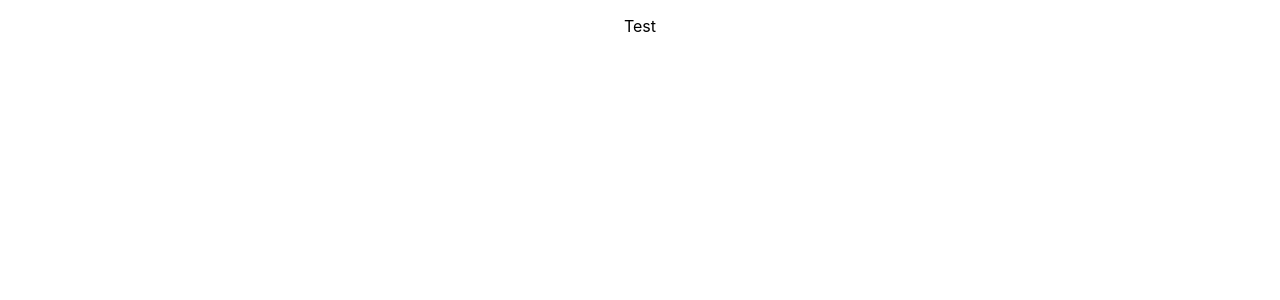
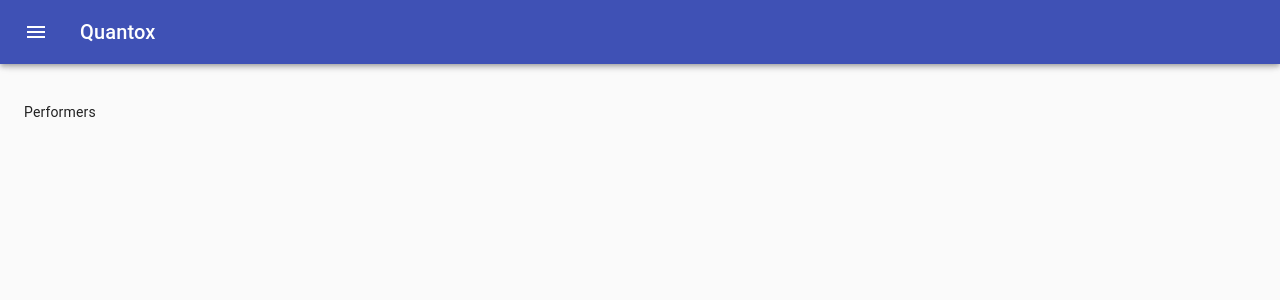
Before and after one commit to bgmirko/quant-frontend-react, a React (Create React App) app: page /performers in a window 1280 px wide. Shown: the top 300 px of the page. Built offline with nearby package versions, Linux system fonts and the light colour scheme.

Commit message:
Set project files structure, set router and routs

```diff
--- a/package.json
+++ b/package.json
@@ -3,11 +3,16 @@
   "version": "0.1.0",
   "private": true,
   "dependencies": {
+    "@material-ui/core": "^4.9.0",
+    "@material-ui/icons": "^4.5.1",
     "@testing-library/jest-dom": "^4.2.4",
     "@testing-library/react": "^9.3.2",
     "@testing-library/user-event": "^7.1.2",
+    "classnames": "^2.2.6",
     "react": "^16.12.0",
     "react-dom": "^16.12.0",
+    "react-router": "^5.1.2",
+    "react-router-dom": "^5.1.2",
     "react-scripts": "3.3.1"
   },
   "scripts": {
--- a/src/App.js
+++ b/src/App.js
@@ -1,12 +1,12 @@
 import React from 'react';
 import './App.css';
+import { BrowserRouter } from 'react-router-dom';
+import Router from './routes/Router';
 
-function App() {
-  return (
-    <div className="App">
-      	<p>Test</p>
-    </div>
-  );
-}
+const App = () => (
+  <BrowserRouter>
+      <Router />
+  </BrowserRouter>
+);
 
 export default App;
--- /dev/null
+++ b/src/components/Page.js
@@ -0,0 +1,189 @@
+import React, { useState } from 'react';
+import { withRouter } from 'react-router-dom';
+import PropTypes from 'prop-types';
+import classNames from 'classnames';
+import { withStyles } from '@material-ui/core/styles';
+import { AppBar, CssBaseline, Toolbar } from '@material-ui/core';
+import { Divider, Drawer, IconButton, List, ListItem, ListItemIcon, ListItemText, Typography } from '@material-ui/core';
+import { ChevronLeft as ChevronLeftIcon, ChevronRight as ChevronRightIcon, Inbox as InboxIcon, Mail as MailIcon, Menu as MenuIcon } from '@material-ui/icons';
+
+const propTypes = {
+    classes: PropTypes.object.isRequired,
+    theme: PropTypes.object.isRequired
+};
+
+const drawerWidth = 240;
+
+const styles = theme => ({
+    root: {
+        display: 'flex',
+        fontFamily: "\"Roboto\", \"Oxygen\", \"Ubuntu\", \"Cantarell\", \"Fira Sans\", \"Droid Sans\", \"Helvetica Neue\", \"sans-serif\""
+    },
+    appBar: {
+        display: 'flex',
+        flexDirection: 'row',
+        justifyContent: 'space-between',
+        alignItems: 'center',
+        transition: theme.transitions.create(['margin', 'width'], {
+            easing: theme.transitions.easing.sharp,
+            duration: theme.transitions.duration.leavingScreen,
+        }),
+    },
+    appBarShift: {
+        width: `calc(100% - ${drawerWidth}px)`,
+        marginLeft: drawerWidth,
+        transition: theme.transitions.create(['margin', 'width'], {
+            easing: theme.transitions.easing.easeOut,
+            duration: theme.transitions.duration.enteringScreen,
+        })
+    },
+    menuButton: {
+        marginLeft: 12,
+        marginRight: 20,
+    },
+    drawer: {
+        width: drawerWidth,
+        flexShrink: 0,
+    },
+    drawerPaper: {
+        width: drawerWidth,
+    },
+    drawerHeader: {
+        display: 'flex',
+        alignItems: 'center',
+        padding: '0 8px',
+        ...theme.mixins.toolbar,
+        justifyContent: 'flex-end',
+    },
+    content: {
+        flexGrow: 1,
+        padding: theme.spacing(3),
+        transition: theme.transitions.create('margin', {
+            easing: theme.transitions.easing.sharp,
+            duration: theme.transitions.duration.leavingScreen,
+        }),
+        marginLeft: -drawerWidth
+    },
+    contentShift: {
+        transition: theme.transitions.create('margin', {
+            easing: theme.transitions.easing.easeOut,
+            duration: theme.transitions.duration.enteringScreen,
+        }),
+        marginLeft: 0,
+    }
+});
+
+
+const Page = (props) => {
+
+    const [state, setState] = useState({
+        open: false
+    })
+
+    const handleDrawerOpen = () => {
+        setState({ open: true });
+    };
+
+    const handleDrawerClose = () => {
+        setState({ open: false });
+    };
+
+    const onMenuItemClick = route => {
+        switch (route) {
+            case "login":
+                props.history.push('/login');
+                break;
+            case "performers":
+                props.history.push('/performers');
+                break;
+            default: props.history.push('/');
+        }
+    }
+
+    const { classes, theme } = props;
+    const { open } = state;
+
+    return (
+        <div className={classes.root}>
+            <CssBaseline />
+            <AppBar
+                position="fixed"
+                className={classNames(classes.appBar, {
+                    [classes.appBarShift]: open,
+                })}
+            >
+                <Toolbar disableGutters={!open}>
+                    <IconButton
+                        color="inherit"
+                        aria-label="Open drawer"
+                        onClick={handleDrawerOpen}
+                        className={classNames(classes.menuButton, open && classes.hide)}
+                    >
+                        <MenuIcon />
+                    </IconButton>
+                    <Typography variant="h6" color="inherit" noWrap>
+                        Quantox
+                    </Typography>
+                </Toolbar>
+            </AppBar>
+            <Drawer
+                className={classes.drawer}
+                variant="persistent"
+                anchor="left"
+                open={open}
+                classes={{
+                    paper: classes.drawerPaper,
+                }}
+            >
+                <div className={classes.drawerHeader}>
+                    <IconButton onClick={handleDrawerClose}>
+                        {theme.direction === 'ltr' ? <ChevronLeftIcon /> : <ChevronRightIcon />}
+                    </IconButton>
+                </div>
+                <Divider />
+                <List>
+                    {[
+                        {
+                            name: "Login",
+                            value: "login"
+                        }
+                    ].map((menuItem, index) => (
+                        <ListItem button key={index} onClick={() => onMenuItemClick(menuItem.value)}>
+                            <ListItemIcon>{index % 2 === 0 ? <InboxIcon /> : <MailIcon />}</ListItemIcon>
+                            <ListItemText primary={menuItem.name} />
+                        </ListItem>
+                    ))}
+                </List>
+                <Divider />
+                <List>
+                    {[
+                        {
+                            name: "Performers",
+                            value: "performers"
+                        }
+                    ].map((menuItem, index) => (
+                        <ListItem button key={index}
+                            onClick={() => onMenuItemClick(menuItem.value)}
+                        >
+                            <ListItemIcon>{index % 2 === 0 ? <InboxIcon /> : <MailIcon />}</ListItemIcon>
+                            <ListItemText primary={menuItem.name} />
+                        </ListItem>
+                    ))}
+                </List>
+                <Divider />
+            </Drawer>
+            <main
+                className={classNames(classes.content, {
+                    [classes.contentShift]: open,
+                })}
+            >
+                <div className={classes.drawerHeader} />
+                {props.children}
+            </main>
+        </div>
+    );
+}
+
+Page.propTypes = propTypes;
+
+export default withRouter(withStyles(styles, { withTheme: true })(Page));
--- /dev/null
+++ b/src/containers/LoginContainer.js
@@ -0,0 +1,17 @@
+import React from 'react';
+
+
+
+const LoginContainer = props => {
+
+
+
+    return(
+        <div>
+            <p>Login</p>
+        </div>
+    )
+
+}
+
+export default LoginContainer;
--- /dev/null
+++ b/src/containers/PerformersContainer.js
@@ -0,0 +1,17 @@
+import React from 'react';
+
+
+
+const PerformersContainer = props => {
+
+
+
+    return(
+        <div>
+            <p>Performers</p>
+        </div>
+    )
+
+}
+
+export default PerformersContainer;
--- /dev/null
+++ b/src/pages/LoginPage.js
@@ -0,0 +1,19 @@
+import React from 'react';
+import Page from '../components/Page';
+import LoginContainer from '../containers/LoginContainer';
+
+
+
+const LoginPage = props => {
+
+
+
+    return(
+        <Page>
+            <LoginContainer />
+        </Page>
+    )
+
+}
+
+export default LoginPage;
--- /dev/null
+++ b/src/pages/PerformersPage.js
@@ -0,0 +1,16 @@
+import React from 'react';
+import Page from '../components/Page';
+import PerformersContainer from '../containers/PerformersContainer';
+
+
+const PerformersPage = props => {
+
+    return(
+        <Page>
+            <PerformersContainer />
+        </Page>
+    )
+
+}
+
+export default PerformersPage;
--- /dev/null
+++ b/src/routes/Router.js
@@ -0,0 +1,15 @@
+import React from 'react';
+import { Switch, Route, Redirect } from 'react-router-dom';
+import LoginPage from '../pages/LoginPage';
+import PerformersPage from '../pages/PerformersPage';
+
+
+const Router = () => (
+    <Switch>
+        <Route exact path="/" component={LoginPage} />
+        <Route exact path="/performers" component={PerformersPage} />
+        <Redirect to="/" component={LoginPage} />
+    </Switch>
+);
+
+export default Router;
```
Also changed, not shown: 2 other files (tests, documents, lock files or other folders).
